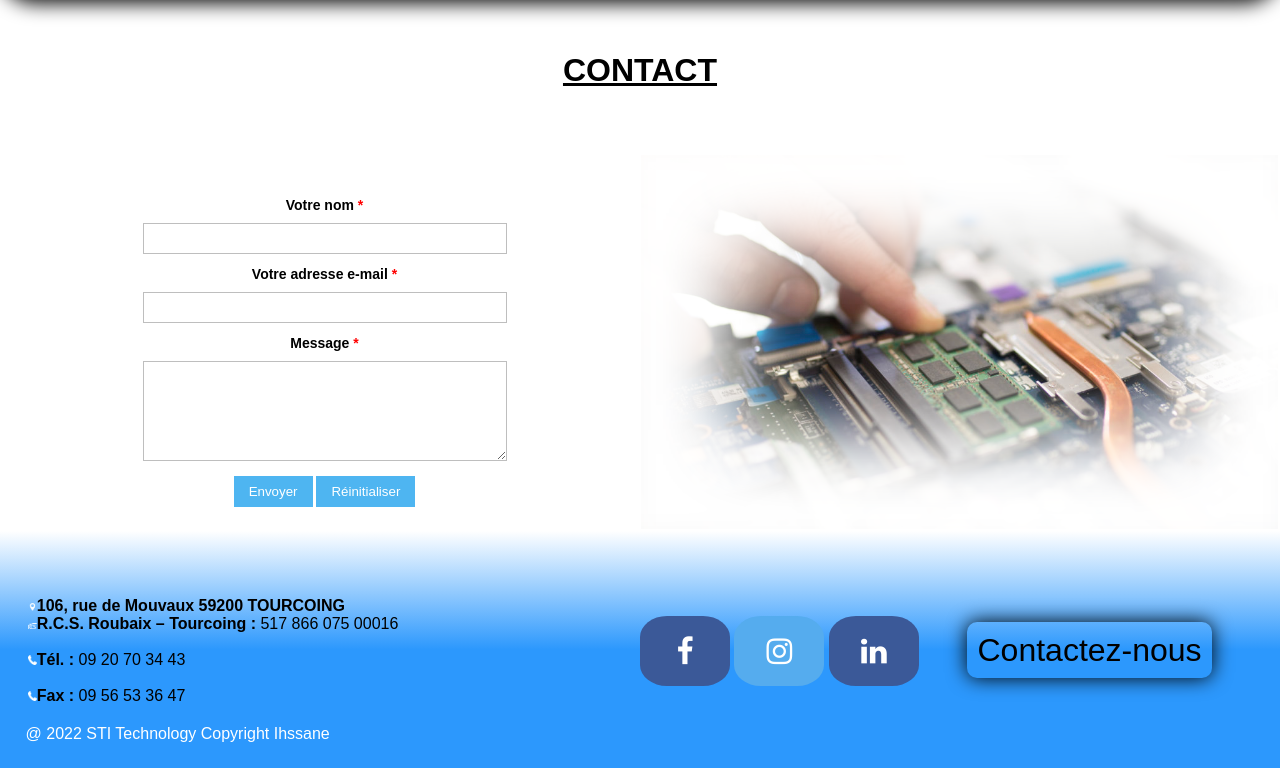
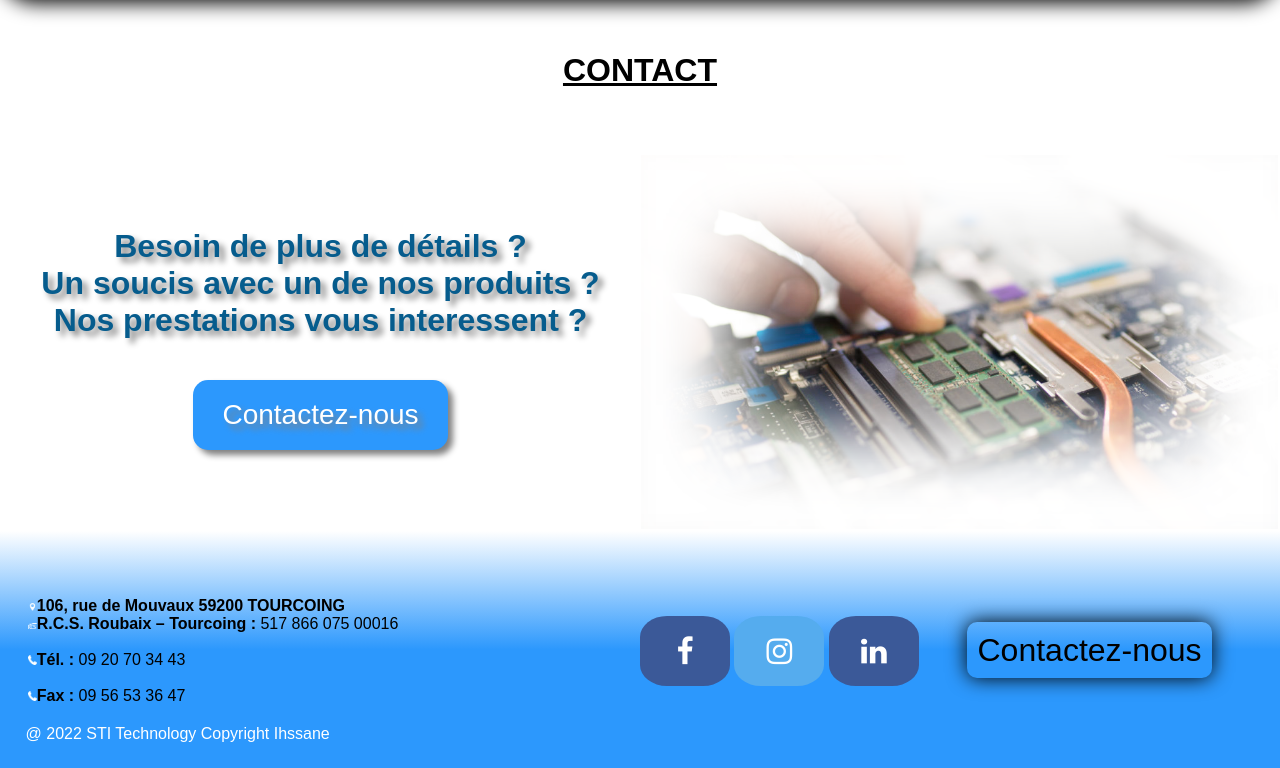
Before and after one commit to Ancestrix/sti-technology, a PHP site: page /contact.html in a window 1280 px wide. Shown: the part 236-1004 px from the top of the page. Run offline with PHP 8.4, Linux system fonts and the light colour scheme.

Commit message:
ajout des modif

```diff
--- a/contact.html
+++ b/contact.html
@@ -77,50 +77,10 @@
       <table>
         <tr>
           <td class="formulaire">
-            <form name="myForm" action="./envoye.php" onsubmit="return validateForm()" method="post">
-              <table class="form-style">
-                 <tr>
-                    <td>
-                       <label>
-                          Votre nom <span class="required">*</span>
-                       </label>
-                    </td>
-                    <td>
-                       <input type="text" name="name" class="long"/>
-                       <span class="error" id="errorname"></span>
-                    </td>
-                 </tr>
-                 <tr>
-                    <td>
-                       <label>
-                          Votre adresse e-mail <span class="required">*</span>
-                       </label>
-                    </td>
-                    <td>
-                       <input type="email" name="email" class="long"/>
-                       <span class="error" id="erroremail"></span>
-                    </td>
-                 </tr>
-                 <tr>
-                    <td>
-                       <label>
-                          Message <span class="required">*</span>
-                       </label>
-                    </td>
-                    <td>
-                       <textarea name="message" class="long field-textarea"></textarea>
-                       <span class="error" id="errormsg"></span>
-                    </td>
-                 </tr>
-                 <tr>
-                    <td></td>
-                    <td>
-                       <input type="submit" value="Envoyer">
-                       <input type="reset" value="Réinitialiser">
-                    </td>
-                 </tr>
-              </table>
-           </form>
+            <h1 class="bg">Besoin de plus de détails ?</br>Un soucis avec un de nos produits ?</br>Nos prestations vous interessent ?</h1></br></br>
+            <form action="mailto:mokadem59200@live.fr">
+            <button class="button" style="vertical-align:middle" ><span>Contactez-nous</span></button>
+            </form>
           </td>
           <td class="info"><div></div></td>
         </tr>
@@ -141,7 +101,7 @@
             <a href="#" class="fa fa-instagram"></a>
             <a href="#" class="fa fa-linkedin"></a>
           </td>
-          <td class="contact"><a href="mailto:mokadem59200@live.fr?subject=Test&body=Mon test de mail" class="foot">Contactez-nous</a></td>
+          <td class="contact"><a href="#" class="foot">Contactez-nous</a></td>
         </tr>
       </table><br>
       <p style="color: white;">@ 2022 STI Technology Copyright Ihssane</p>
--- a/style_contact.css
+++ b/style_contact.css
@@ -81,6 +81,52 @@ contenu table {
     text-align: center;
 }
 
+h1.bg{
+    color: #065c8d;
+    text-shadow: 5px 5px 6px grey;
+}
+
+.button {
+    display: inline-block;
+    text-shadow: 5px 5px 6px grey;
+    border-radius: 15px;
+    background-color: rgb(44, 152, 253);
+    border: none;
+    color: #FFFFFF;
+    text-align: center;
+    font-size: 28px;
+    padding: 3%;
+    width: 40%;
+    transition: all 0.5s;
+    cursor: pointer;
+    margin: 5px;
+    box-shadow: 5px 5px 6px grey;
+  }
+
+  .button span {
+    cursor: pointer;
+    display: inline-block;
+    position: relative;
+    transition: 0.5s;
+  }
+
+  .button span:after {
+    content: '\00bb';
+    position: absolute;
+    opacity: 0;
+    top: 0;
+    right: -20px;
+    transition: 0.5s;
+  }
+
+  .button:hover span {
+    padding-right: 25px;
+  }
+
+  .button:hover span:after {
+    opacity: 1;
+    right: 0;
+  }
 
 contenu td.info {
     width: 50%;
```
Also changed, not shown: digitalbg.jpg (added).
